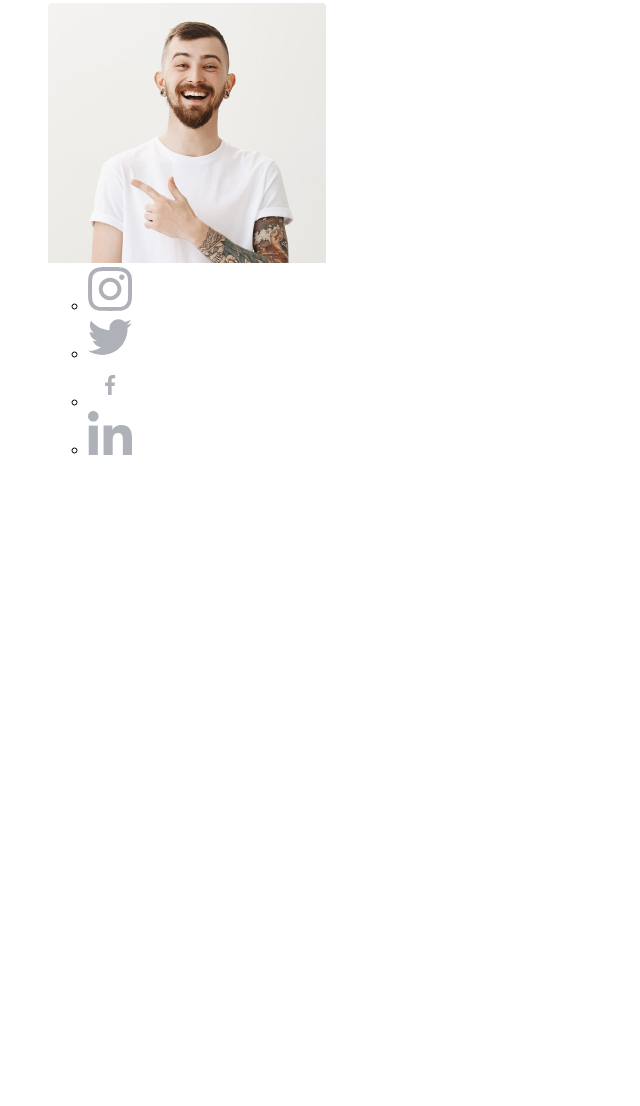
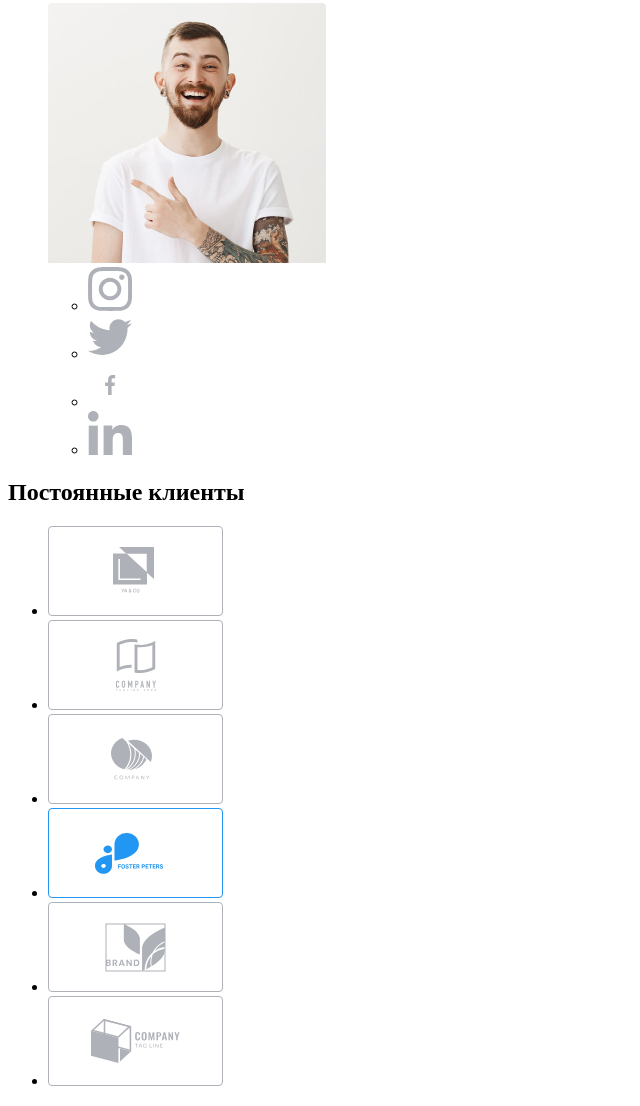
Before and after one commit to Eduard-Poliakov/goit-markup-hw-01-0, a plain HTML site: page index.html in a window 1280 px wide. Shown: the part 4645-5751 px from the top of the page, without its empty margins (0-640 px from the left). Before the commit the page ends 5120 px from the top, so only its background shows below. Drawn offline with Linux system fonts and the light colour scheme.

Commit message:
Добавляет список постоянных клиеньов

```diff
--- a/index.html
+++ b/index.html
@@ -222,5 +222,29 @@
         </li>
       </ul>
     </section>
+
+    <section>
+      <h2>Постоянные клиенты</h2>
+      <ul>
+        <li>
+          <a href=""><img src="./images/client_1.svg" alt="" width="175" /></a>
+        </li>
+        <li>
+          <a href=""><img src="./images/client_2.svg" alt="" width="175" /></a>
+        </li>
+        <li>
+          <a href=""><img src="./images/client_3.svg" alt="" width="175" /></a>
+        </li>
+        <li>
+          <a href=""><img src="./images/client_4.svg" alt="" width="175" /></a>
+        </li>
+        <li>
+          <a href=""><img src="./images/client_5.svg" alt="" width="175" /></a>
+        </li>
+        <li>
+          <a href=""><img src="./images/client_6.svg" alt="" width="175" /></a>
+        </li>
+      </ul>
+    </section>
   </body>
 </html>
```
Also changed, not shown: images/client_1.svg (added), images/client_2.svg (added), images/client_3.svg (added), images/client_4.svg (added), images/client_5.svg (added), images/client_6.svg (added).
